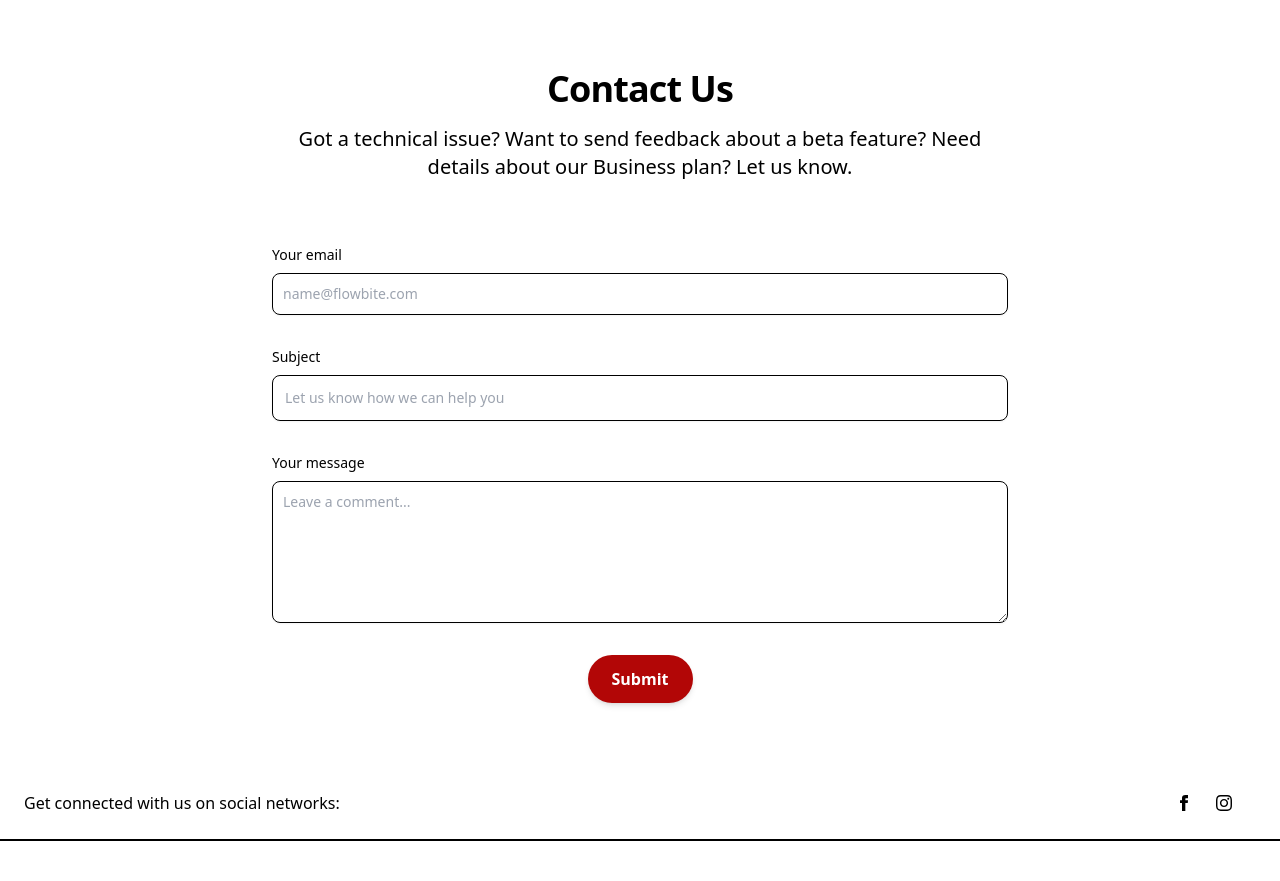
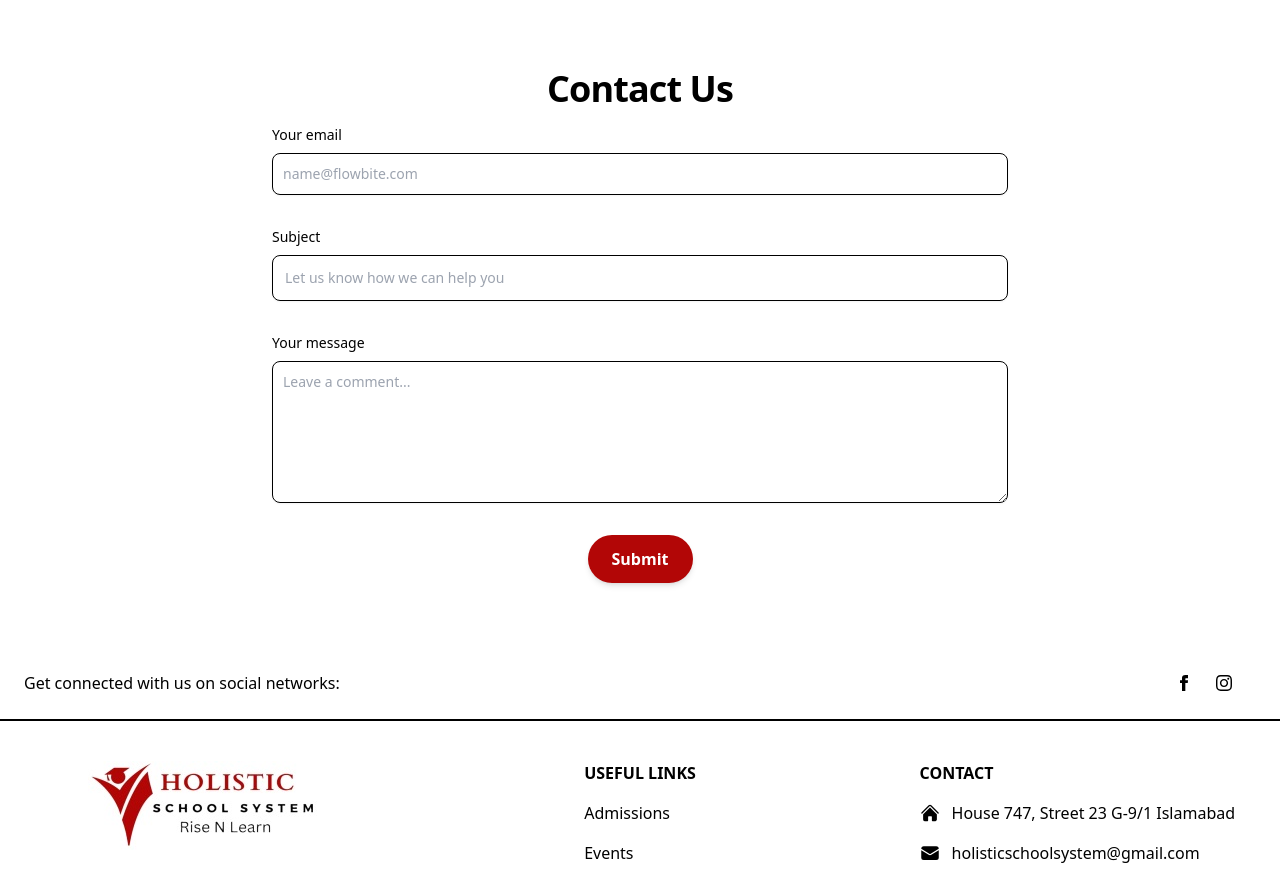
Before and after one commit to adm1n1strat0r-MAM/Holistic, a React (Vite) app: page / in a window 1280 px wide. Shown: the part 3740-4621 px from the top of the page. Built offline with nearby package versions, Linux system fonts and the light colour scheme.

Commit message:
remove extra text

```diff
--- a/src/components/ContactUs.jsx
+++ b/src/components/ContactUs.jsx
@@ -5,10 +5,10 @@ const ContactUs = () => {
         <h2 className="mb-4 text-4xl tracking-tight font-extrabold text-center text-gray-900 dark:text-white">
           Contact Us
         </h2>
-        <p className="mb-8 lg:mb-16 font-light text-center text-gray-500 dark:text-gray-400 sm:text-xl">
+        {/* <p className="mb-8 lg:mb-16 font-light text-center text-gray-500 dark:text-gray-400 sm:text-xl">
           Got a technical issue? Want to send feedback about a beta feature?
           Need details about our Business plan? Let us know.
-        </p>
+        </p> */}
         <form action="#" className="space-y-8">
           <div>
             <label
```
